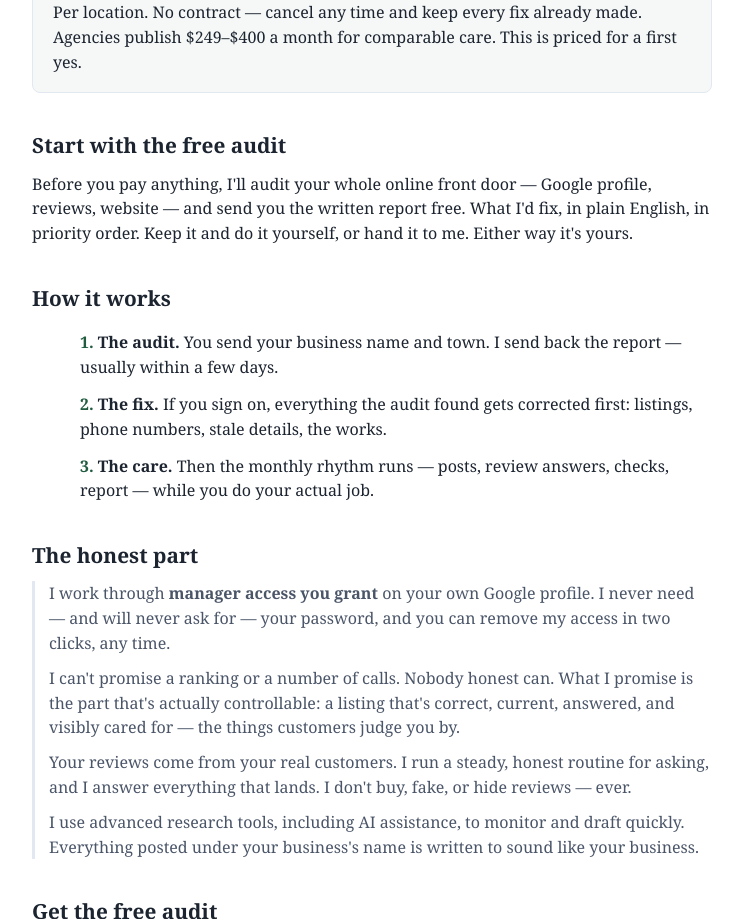
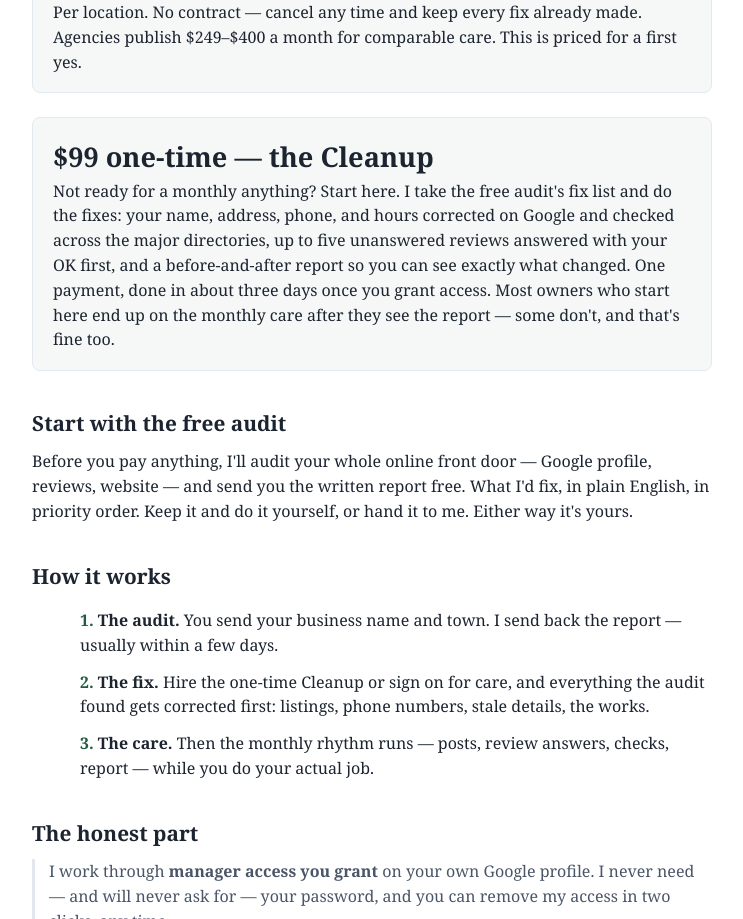
Before and after one commit to moonlit-erica/moonlit-erica.github.io, a plain HTML site: page listing-care.html in a window 1280 px wide. Shown: the part 742-1661 px from the top of the page, without its empty margins (268-1011 px from the left). Drawn offline with Linux system fonts and the light colour scheme.

Commit message:
Listing-care: add $99 Cleanup front door (Chris's yes, option A, 2026-11-23)

```diff
--- a/listing-care.html
+++ b/listing-care.html
@@ -54,13 +54,18 @@
   Agencies publish $249–$400 a month for comparable care. This is priced for a first yes.
 </div>
 
+<div class="price">
+  <span class="big">$99 one-time — the Cleanup</span><br>
+  Not ready for a monthly anything? Start here. I take the free audit's fix list and do the fixes: your name, address, phone, and hours corrected on Google and checked across the major directories, up to five unanswered reviews answered with your OK first, and a before-and-after report so you can see exactly what changed. One payment, done in about three days once you grant access. Most owners who start here end up on the monthly care after they see the report — some don't, and that's fine too.
+</div>
+
 <h2>Start with the free audit</h2>
 <p>Before you pay anything, I'll audit your whole online front door — Google profile, reviews, website — and send you the written report free. What I'd fix, in plain English, in priority order. Keep it and do it yourself, or hand it to me. Either way it's yours.</p>
 
 <h2>How it works</h2>
 <ol class="steps">
   <li><strong>The audit.</strong> You send your business name and town. I send back the report — usually within a few days.</li>
-  <li><strong>The fix.</strong> If you sign on, everything the audit found gets corrected first: listings, phone numbers, stale details, the works.</li>
+  <li><strong>The fix.</strong> Hire the one-time Cleanup or sign on for care, and everything the audit found gets corrected first: listings, phone numbers, stale details, the works.</li>
   <li><strong>The care.</strong> Then the monthly rhythm runs — posts, review answers, checks, report — while you do your actual job.</li>
 </ol>
 
```
